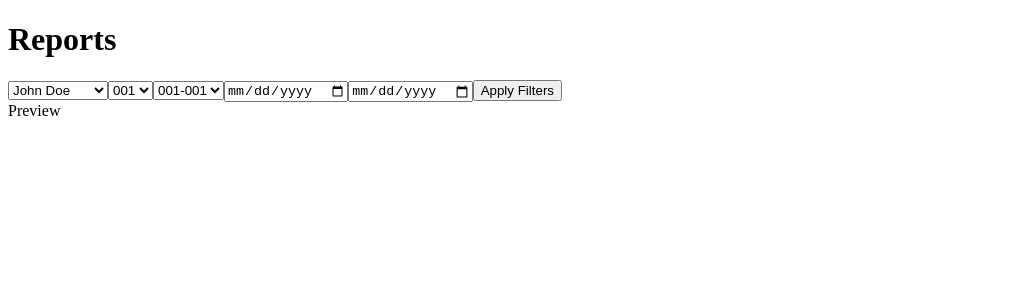
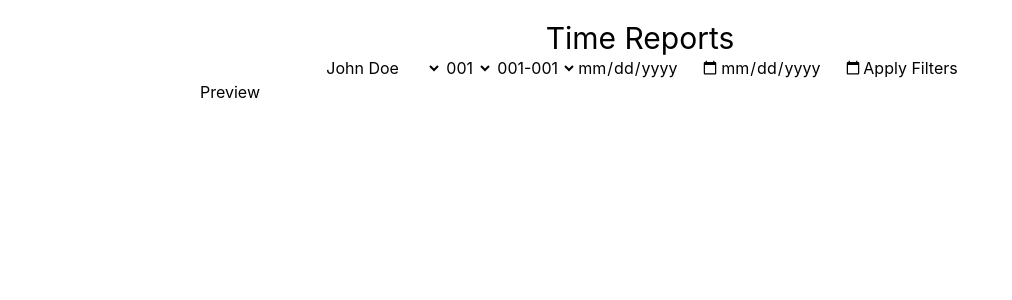
Before and after one commit to Samyak006/Time_Reports, a React (Vite) app in the folder Time_reports_app/: page / in a window 1280 px wide. Shown: the top 300 px of the page, without its empty margins (0-1012 px from the left). Built offline with nearby package versions, Linux system fonts and the light colour scheme.

Commit message:
added css to filter and reports page, Preview is yet to be configured from the backend.

```diff
--- a/Time_reports_app/index.html
+++ b/Time_reports_app/index.html
@@ -4,6 +4,7 @@
     <meta charset="UTF-8" />
     <link rel="icon" type="image/svg+xml" href="/favicon.svg" />
     <meta name="viewport" content="width=device-width, initial-scale=1.0" />
+    <link href="./src/index.css" rel="stylesheet">
     <title>time-reports-app</title>
   </head>
   <body>
--- a/Time_reports_app/src/components/Filter.tsx
+++ b/Time_reports_app/src/components/Filter.tsx
@@ -29,12 +29,14 @@ export default function FilterComponent(
     }
         return (
             <>
+                <div className="flex justify-center-safe">
                     <Dropdown options={timekeepers} setFilter={setTimekeeper} />
                     <Dropdown options={clients} setFilter={setClientId} />
                     <Dropdown options={matters} setFilter={setMatterId} />
                     <input type="date" placeholder='Work Date From' onChange={(e)=>setWorkDateFrom(e.target.value)} />
                     <input type="date" placeholder='Work Date To' onChange={(e)=>setWorkDateTo(e.target.value)}/>
                     <button onClick={handleApplyFilter}> Apply Filters </button>
+                </div>
             </>
         );
     }
--- /dev/null
+++ b/Time_reports_app/src/components/Navbar.tsx
@@ -0,0 +1,9 @@
+export default function Navbar () {
+  return (
+    <>
+        <div className='flex justify-center-safe'>
+            <h1 className="text-3xl">Time Reports</h1>
+        </div>
+    </>
+  );
+}
--- a/Time_reports_app/src/pages/Reports.tsx
+++ b/Time_reports_app/src/pages/Reports.tsx
@@ -1,5 +1,6 @@
 
-import Filters from '../components/Filter';
+import Filter from '../components/Filter';
+import Navbar from '../components/Navbar';
 import { useState } from 'react';
 
 export default function ReportPage() {
@@ -8,14 +9,16 @@ export default function ReportPage() {
     const [matters] = useState<string[]>(["001-001", "001-002", "002-001"]);
     return (
       <>
-        <h1>Reports</h1>
-        {/* the timekeepers, clients and matters should be fetched from the backend and passed to the Filters component as props (create a hook for these values) */}
-        <Filters
+        <div className='px-50 my-5'>
+          <Navbar/>
+          {/* the timekeepers, clients and matters should be fetched from the backend and passed to the Filters component as props (create a hook for these values) */}
+          <Filter
             timekeepers={timekeepers}
             clients={clients}
             matters={matters}
-        />
-        <div>Preview</div>
+          />
+          <div>Preview</div>
+        </div>
       </>
   );
 }
```
Lines whose indentation alone changed are shown as unchanged.
